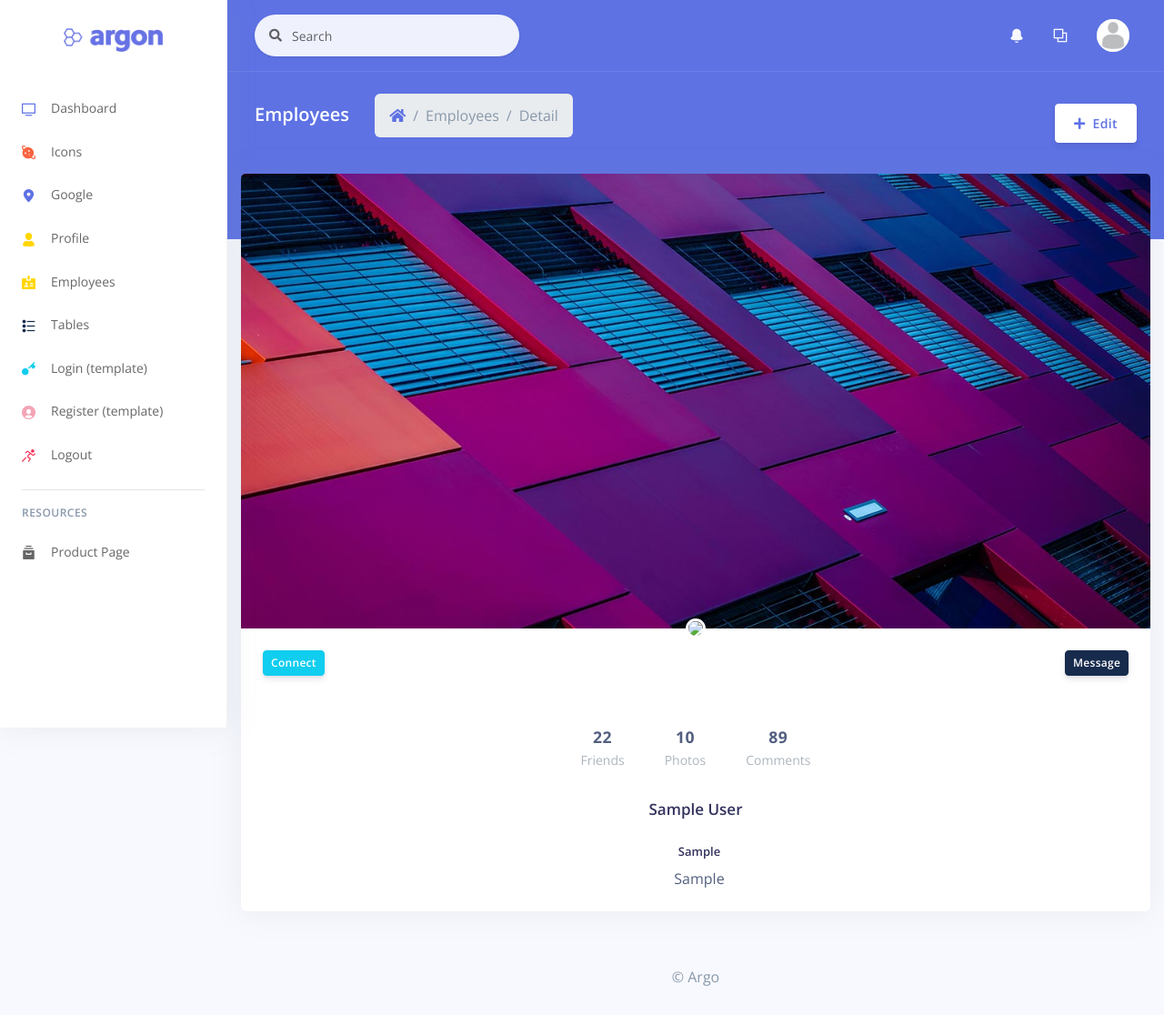
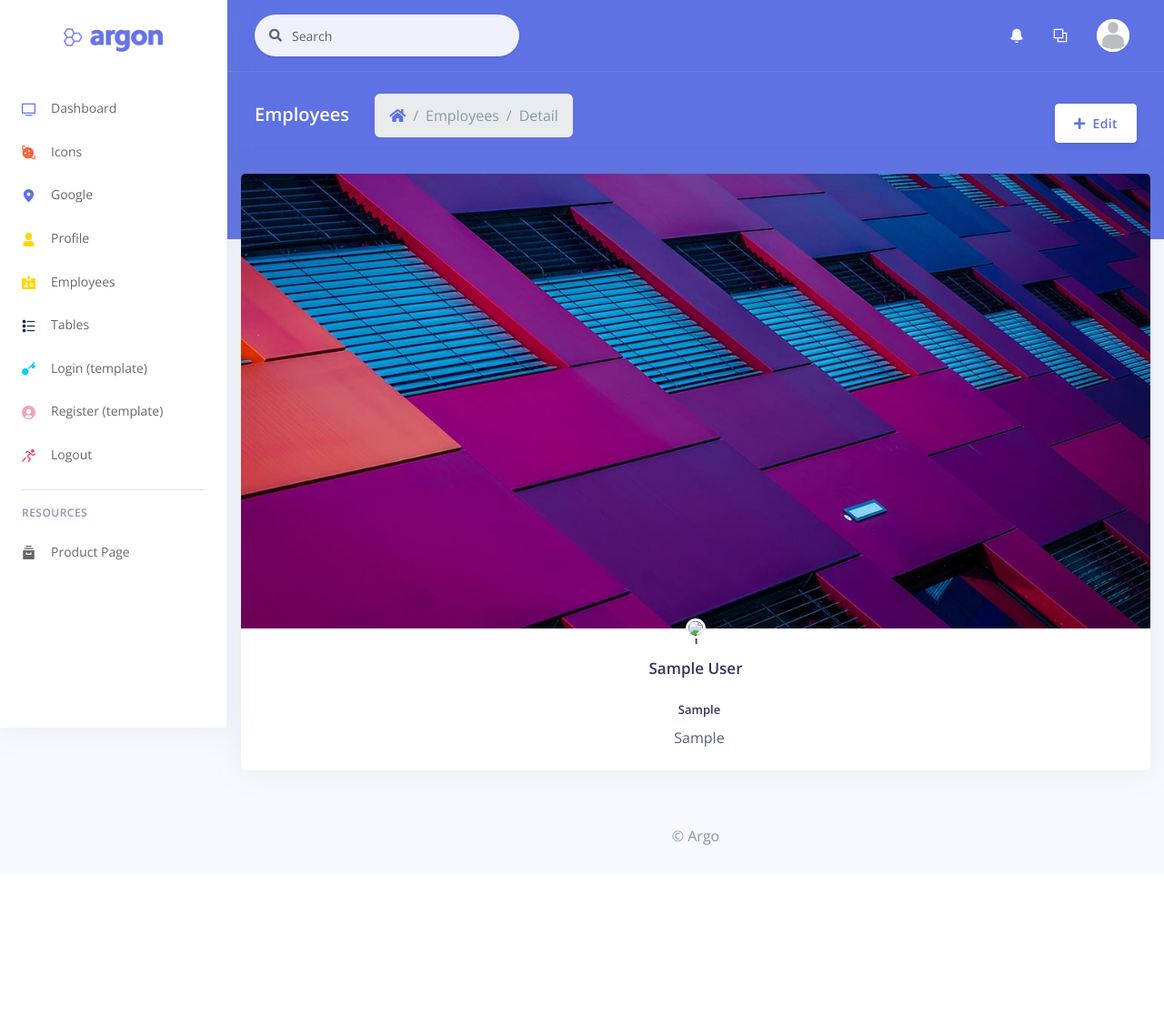
Before and after one commit to kchongee/employee-management-laravel, a Flask app: template apps/templates/home/employees_detail.html in a window 1280 px wide. Shown: the whole page at 91% size. After the commit the page ends 929 px from the top, so only its background shows below. Run offline with Flask 2, Linux system fonts and the light colour scheme; tables that the repository leaves empty hold one stand-in row (values such as "Sample post"); the template is opened without the code that fills it: values that come from a table or form of the project are taken from there, most other values are stand-ins (such as "Sample title", 1, 10 or a date in 2020); some libraries are stand-ins or nearby versions.

Commit message:
emp detail

```diff
--- a/apps/templates/home/employees_detail.html
+++ b/apps/templates/home/employees_detail.html
@@ -55,14 +55,14 @@
             </div>
           </div>
         </div>
-        <div class="card-header text-center border-0 pt-8 pt-md-4 pb-0 pb-md-4">
+        <!-- <div class="card-header text-center border-0 pt-8 pt-md-4 pb-0 pb-md-4">
           <div class="d-flex justify-content-between">
             <a href="#" class="btn btn-sm btn-info  mr-4 ">Connect</a>
             <a href="#" class="btn btn-sm btn-default float-right">Message</a>
           </div>
-        </div>
+        </div> -->
         <div class="card-body pt-0">
-          <div class="row">
+          <!-- <div class="row">
             <div class="col">
               <div class="card-profile-stats d-flex justify-content-center">
                 <div>
@@ -79,8 +79,9 @@
                 </div>
               </div>
             </div>
-          </div>
+          </div> -->
           <div class="text-center">
+            <h4>{{ employee.id }}</h4>
             <h5 class="h3">
               {{ employee.full_name }}
             </h5>
```
